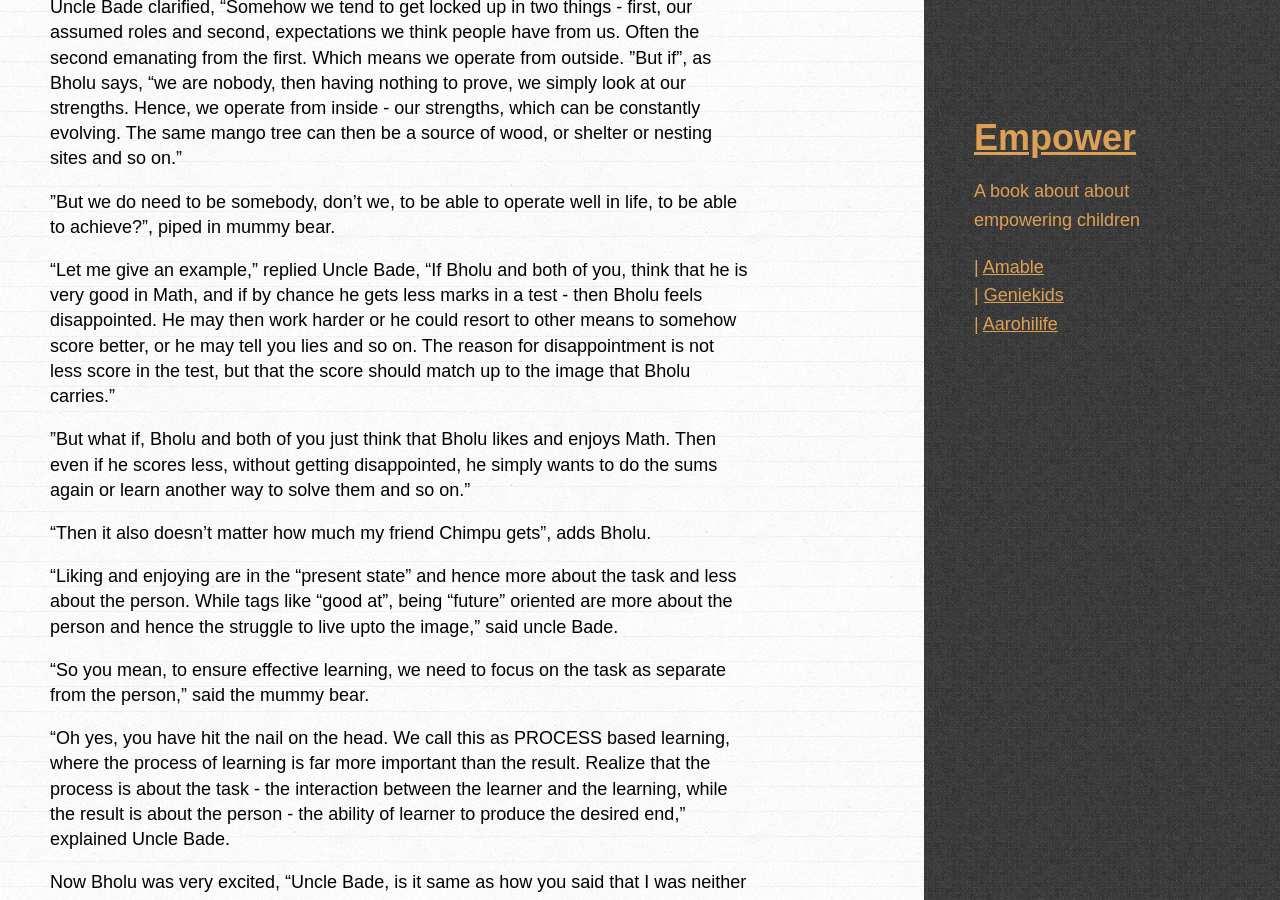
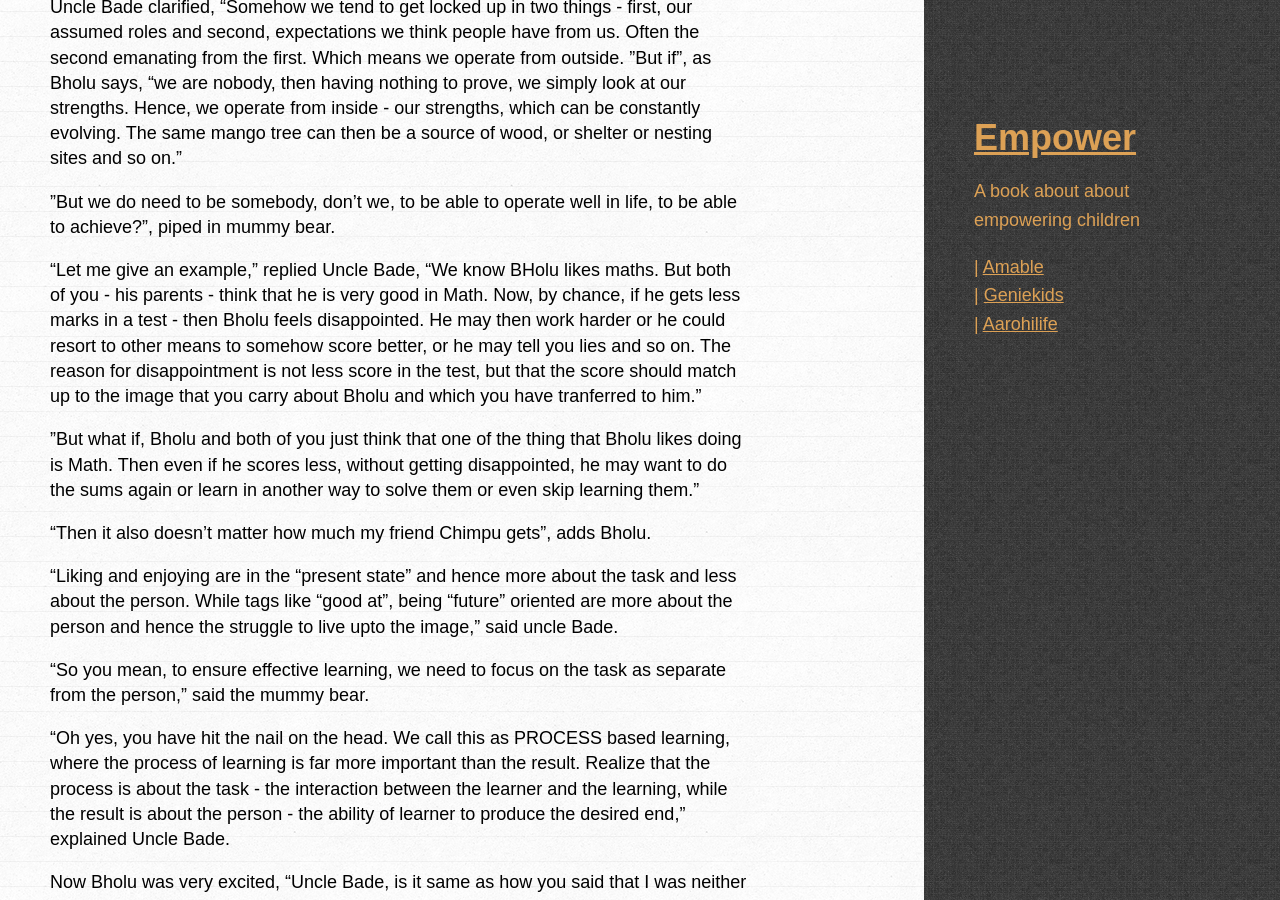
Before and after one commit to amitkaps/empower, a Jekyll site: the page built from _posts/2013-08-01-bholu2.md, in a window 1280 px wide and 900 px high, scrolled down 549 px. Built offline with Jekyll 4.4.1, drawn with Linux system fonts in a browser that asks for light colours; some web fonts are replaced.

Commit message:
Updated 2013-08-01-bholu2.md

```diff
--- a/_posts/2013-08-01-bholu2.md
+++ b/_posts/2013-08-01-bholu2.md
@@ -25,10 +25,11 @@ Uncle Bade clarified, "Somehow we tend to get locked up in two things - first, o
 
 ”But we do need to be somebody, don't we, to be able to operate well in life, to be able to achieve?”, piped in mummy bear.
 
-"Let me give an example," replied Uncle Bade, "If Bholu and both of you, think that he is very good in Math, and if by chance he gets less marks in a test - then Bholu feels disappointed. He may then work harder or he could resort to other means to somehow score better, or he may tell you lies and so on. The reason for disappointment is not less score in the test, but that the score should
-match up to the image that Bholu carries.”
+"Let me give an example," replied Uncle Bade, "We know BHolu likes maths.
+But both of you - his parents - think that he is very good in Math.
+Now, by chance, if he gets less marks in a test - then Bholu feels disappointed. He may then work harder or he could resort to other means to somehow score better, or he may tell you lies and so on. The reason for disappointment is not less score in the test, but that the score should match up to the image that you carry about Bholu and which you have tranferred to him.”
 
-”But what if, Bholu and both of you just think that Bholu likes and enjoys Math. Then even if he scores less, without getting disappointed, he simply wants to do the sums again or learn another way to solve them and so on.”
+”But what if, Bholu and both of you just think that one of the thing that Bholu likes doing is Math. Then even if he scores less, without getting disappointed, he may want to do the sums again or learn in another way to solve them or even skip learning them.”
 
 "Then it also doesn't matter how much my friend Chimpu gets", adds Bholu.
 
```
